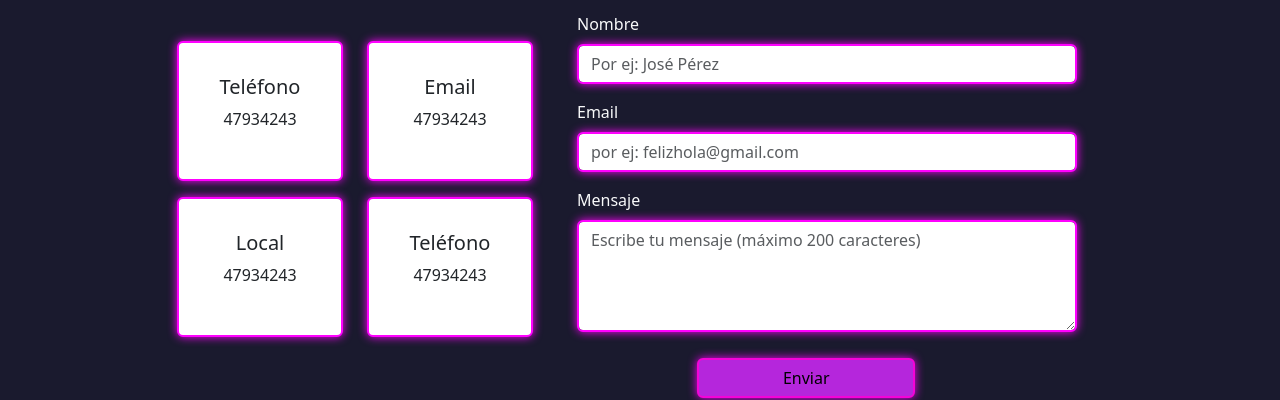
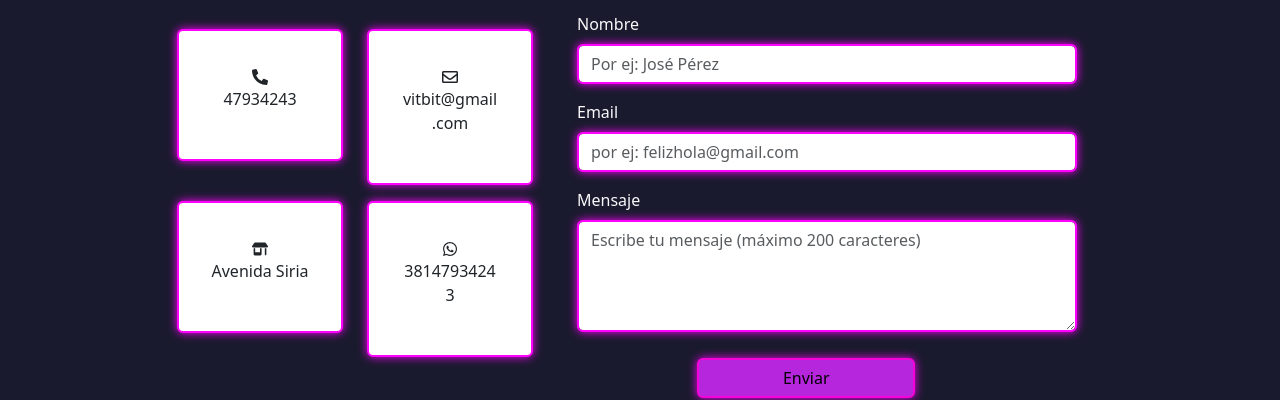
Before and after one commit to AcostaCl/Ecommerce-Gamer-React, a React (Vite) app: page /FormularioContacto in a window 1280 px wide. Shown: the part 306-706 px from the top of the page. Built offline with nearby package versions, Linux system fonts and the light colour scheme.

Commit message:
le agregué iconos a las cards de los datos de Vitbite  del FormularioContacto

```diff
--- a/src/components/pages/FormularioContacto.jsx
+++ b/src/components/pages/FormularioContacto.jsx
@@ -2,6 +2,9 @@ import { useForm } from "react-hook-form";
 import { Container, Row, Col, Form, Button, Card } from "react-bootstrap";
 import Swal from "sweetalert2";
 import "../../styles/FormularioContacto.css";
+import { FaRegEnvelope, FaPhoneAlt, FaWhatsapp } from "react-icons/fa";
+import { FaShop } from "react-icons/fa6";
+
 const FormularioContacto = () => {
   const {
     register,
@@ -31,7 +34,7 @@ const FormularioContacto = () => {
                 <Col md={6}>
                   <Card className="mb-3 p-3 text-center card-customi">
                     <Card.Body>
-                      <h5>Teléfono</h5>
+                      <FaPhoneAlt />
                       <p>47934243</p>
                     </Card.Body>
                   </Card>
@@ -39,24 +42,24 @@ const FormularioContacto = () => {
                 <Col md={6}>
                   <Card className="mb-3 p-3 text-center card-customi">
                     <Card.Body>
-                      <h5>Email</h5>
-                      <p>47934243</p>
+                      <FaRegEnvelope />
+                      <p>vitbit@gmail.com</p>
                     </Card.Body>
                   </Card>
                 </Col>
                 <Col md={6}>
                   <Card className="mb-3 p-3 text-center card-customi">
                     <Card.Body>
-                      <h5>Local</h5>
-                      <p>47934243</p>
+                      <FaShop />
+                      <p>Avenida Siria</p>
                     </Card.Body>
                   </Card>
                 </Col>
                 <Col md={6}>
                   <Card className=" mb-2 p-3 text-center card-customi">
                     <Card.Body>
-                      <h5>Teléfono</h5>
-                      <p>47934243</p>
+                      <FaWhatsapp />
+                      <p>38147934243</p>
                     </Card.Body>
                   </Card>
                 </Col>
```
